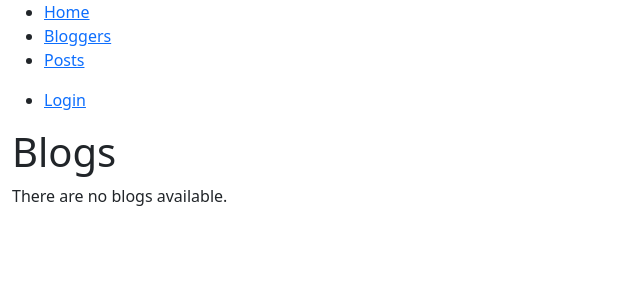
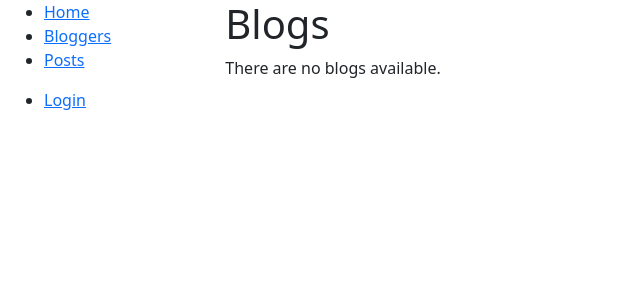
Before and after one commit to dnltv/diyblog, a Django app: page /blog/blogs/ in a window 1280 px wide. Shown: the top 300 px of the page, without its empty margins (0-640 px from the left). Run offline with Django 4.2, Linux system fonts and the light colour scheme; data that the repository does not hold is empty; some libraries are stand-ins or nearby versions.

Commit message:
base_generic.html

```diff
--- a/blog/templates/base_generic.html
+++ b/blog/templates/base_generic.html
@@ -18,7 +18,7 @@
 <body>
     <div class="container-fluid">
         <div class="row">
-            <div class="col=sm-2">
+            <div class="col-sm-2">
             {% block sidebar %}
             <ul class="sidebar-nav">
                 <li><a href="{% url 'blog:index' %}">Home</a></li>
@@ -34,9 +34,8 @@
                     <li><a href="{% url 'login' %}?next={{request.path}}">Login</a></li>
                 {% endif %}
             </ul>
-
             {% endblock %}
-            </div>
+             </div>
             <div class="col-sm-10">
                 {% block content %}{% endblock %}
 
--- a/diyblog/settings.py
+++ b/diyblog/settings.py
@@ -53,7 +53,6 @@ MIDDLEWARE = [
     'django.middleware.clickjacking.XFrameOptionsMiddleware',
     'debug_toolbar.middleware.DebugToolbarMiddleware',
 ]
-
 
 INTERNAL_IPS = [
     '127.0.0.1'
```
